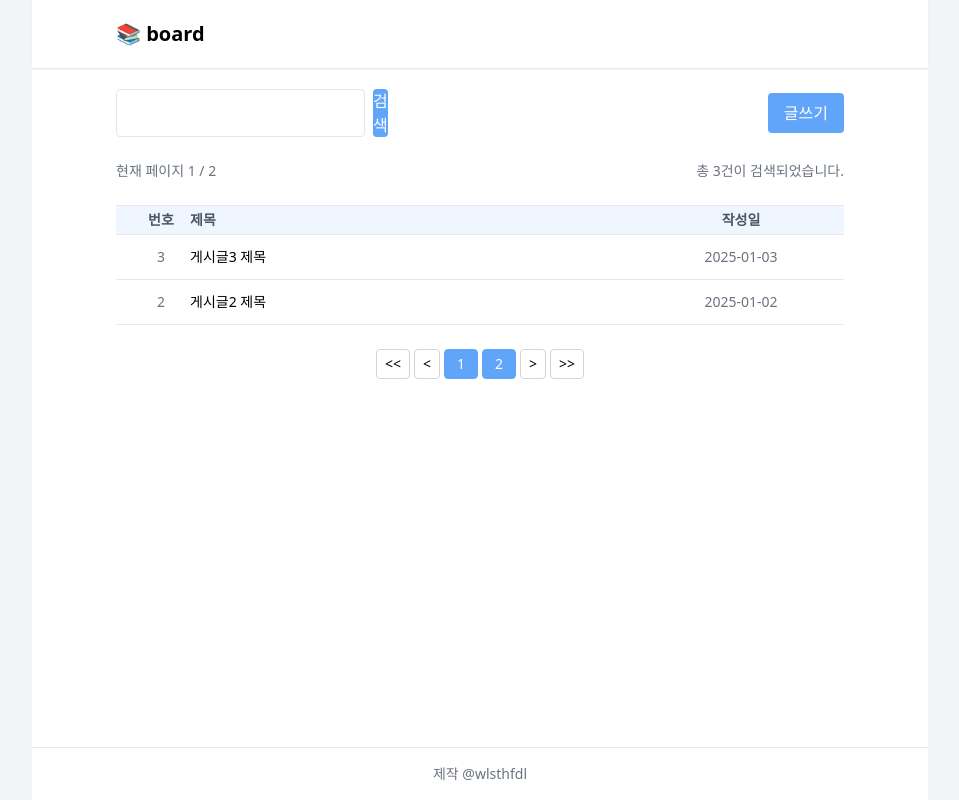
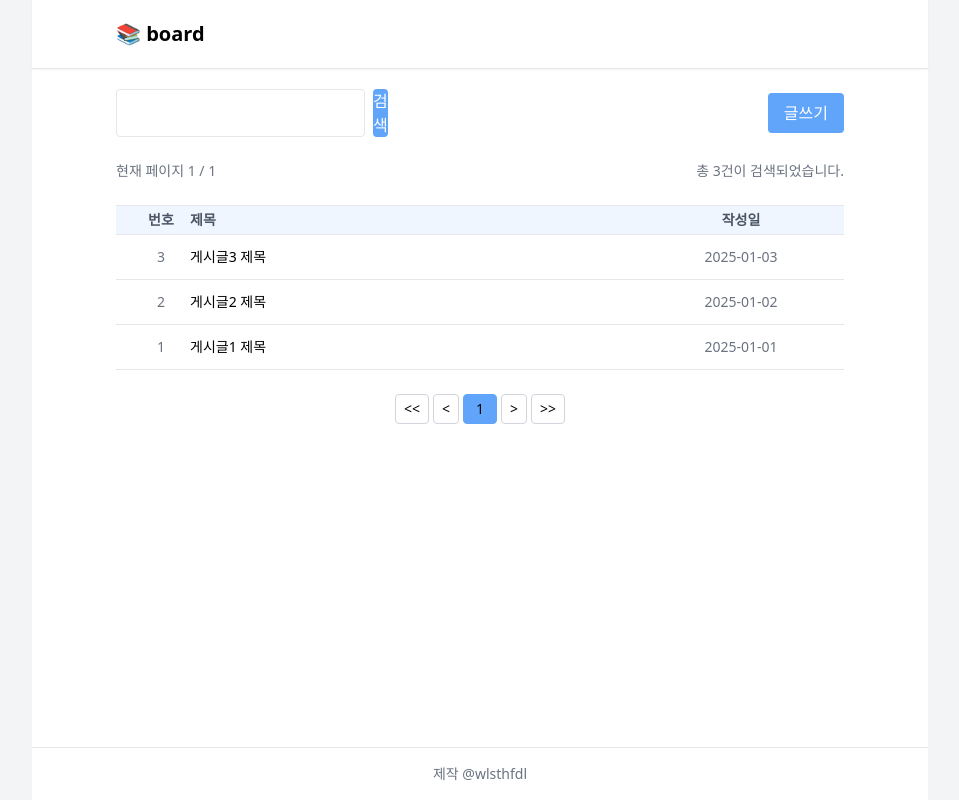
Before and after one commit to wlsthfdl/board-next, a Next.js app: page /board in a window 1280 px wide. Shown: the whole page, without its empty margins (160-1119 px from the left). Built offline with nearby package versions, Linux system fonts and the light colour scheme.

Commit message:
feat: pagination 구현

```diff
--- a/src/components/boardForm.tsx
+++ b/src/components/boardForm.tsx
@@ -5,6 +5,7 @@ import { BoardData } from "@/types";
 import { useEffect, useState } from "react";
 import { useRouter } from "next/navigation";
 import { validation } from "@/app/utils/validation";
+import { useBoardStore } from "@/store/boardStore";
 
 export default function BoardForm({
   id,
@@ -65,6 +66,7 @@ export default function BoardForm({
     }));
   }
 
+  const setCurrentPage = useBoardStore((state) => state.setCurrentPage);
   function handleSubmit() {
     if (!validation(form)) return;
     const msg = `게시글을 ${mode === "write" ? "등록" : "수정"} 하시겠습니까?`;
@@ -78,6 +80,9 @@ export default function BoardForm({
       editBoard(form, Number(id));
       alert("게시글이 수정되었습니다.");
     }
+
+    setCurrentPage(1);
+    router.push("/board");
   }
 
   function handleDelete() {
--- a/src/components/boardList.tsx
+++ b/src/components/boardList.tsx
@@ -18,7 +18,7 @@ export default function BoardList() {
   const totalCount = useBoardStore((state) => state.totalCount);
   const currentPage = useBoardStore((state) => state.currentPage);
 
-  const pageSize = 2;
+  const pageSize = 8;
   useEffect(() => {
     async function load() {
       const data = await getBoards();
@@ -36,7 +36,6 @@ export default function BoardList() {
 
       setBoards(sorted.slice(start, end));
     }
-
     load();
   }, [q, currentPage]);
 
@@ -48,17 +47,20 @@ export default function BoardList() {
         <div className="col-span-8">제목</div>
         <div className="col-span-3 text-center">작성일</div>
       </div>
-
       {/* list */}
-      {boards.map((board, index) => {
-        return (
+      {boards.length === 0 ? (
+        <div className="py-3 text-center text-sm text-gray-500">
+          검색결과가 없습니다.
+        </div>
+      ) : (
+        boards.map((board, index) => (
           <BoardItem
             key={board.id}
             board={board}
-            total={totalCount - (currentPage - 1) - index}
+            total={totalCount - (currentPage - 1) * pageSize - index}
           ></BoardItem>
-        );
-      })}
+        ))
+      )}
     </div>
   );
 }
--- a/src/components/listInfo.tsx
+++ b/src/components/listInfo.tsx
@@ -6,9 +6,9 @@ export default function ListInfo() {
   //totalCount 읽기
   const totalCnt = useBoardStore((state) => state.totalCount);
   const currentPage = useBoardStore((state) => state.currentPage);
-  const pageSize = 2;
+  const pageSize = 8;
   const totalPage = Math.ceil(totalCnt / pageSize);
-
+  if (totalCnt === 0) return null;
   return (
     <div className="mb-4 flex items-center justify-between text-sm text-gray-500">
       <div className="font-medium">
--- a/src/components/pagination.tsx
+++ b/src/components/pagination.tsx
@@ -4,20 +4,41 @@ import { useBoardStore } from "@/store/boardStore";
 
 export default function Pagination() {
   const totalCount = useBoardStore((state) => state.totalCount);
-  const pageSize = 2;
+  const pageSize = 8;
   const totalPage = Math.ceil(totalCount / pageSize);
+
   const setCurrentPage = useBoardStore((state) => state.setCurrentPage);
+  const currentPage = useBoardStore((state) => state.currentPage);
+
+  const pageGroupSize = 10;
+  const currentGroup = Math.ceil(currentPage / pageGroupSize);
+  const startPage = (currentGroup - 1) * pageGroupSize + 1;
+  const endPage = Math.min(startPage + pageGroupSize - 1, totalPage);
 
   //버튼 배열 생성
-  const pages = Array.from({ length: totalPage }, (_, i) => i + 1);
+  const pages = Array.from(
+    { length: endPage - startPage + 1 },
+    (_, i) => startPage + i,
+  );
+  if (totalCount === 0) return null;
 
   return (
     <div className="mt-6 flex justify-center gap-1 text-sm">
-      <button className="rounded border border-gray-300 px-2 py-1 hover:bg-gray-100">
+      <button
+        onClick={() => {
+          setCurrentPage(1);
+        }}
+        className="rounded border border-gray-300 px-2 py-1 hover:bg-gray-100"
+      >
         {"<<"}
       </button>
 
-      <button className="rounded border border-gray-300 px-2 py-1 hover:bg-gray-100">
+      <button
+        className="rounded border border-gray-300 px-2 py-1 hover:bg-gray-100"
+        onClick={() => {
+          setCurrentPage(Math.max(currentPage - 1, 1));
+        }}
+      >
         {"<"}
       </button>
 
@@ -27,17 +48,31 @@ export default function Pagination() {
           onClick={() => {
             setCurrentPage(page);
           }}
-          className="rounded border border-blue-400 bg-blue-400 px-3 py-1 text-white"
+          className={
+            currentPage === page
+              ? `text-white" rounded border border-blue-400 bg-blue-400 px-3 py-1`
+              : `bg-white-400 text-white" rounded border border-gray-300 px-3 py-1`
+          }
         >
           {page}
         </button>
       ))}
 
-      <button className="rounded border border-gray-300 px-2 py-1 hover:bg-gray-100">
+      <button
+        onClick={() => {
+          setCurrentPage(Math.min(currentPage + 1, totalPage));
+        }}
+        className="rounded border border-gray-300 px-2 py-1 hover:bg-gray-100"
+      >
         {">"}
       </button>
 
-      <button className="rounded border border-gray-300 px-2 py-1 hover:bg-gray-100">
+      <button
+        onClick={() => {
+          setCurrentPage(totalPage);
+        }}
+        className="rounded border border-gray-300 px-2 py-1 hover:bg-gray-100"
+      >
         {">>"}
       </button>
     </div>
```
